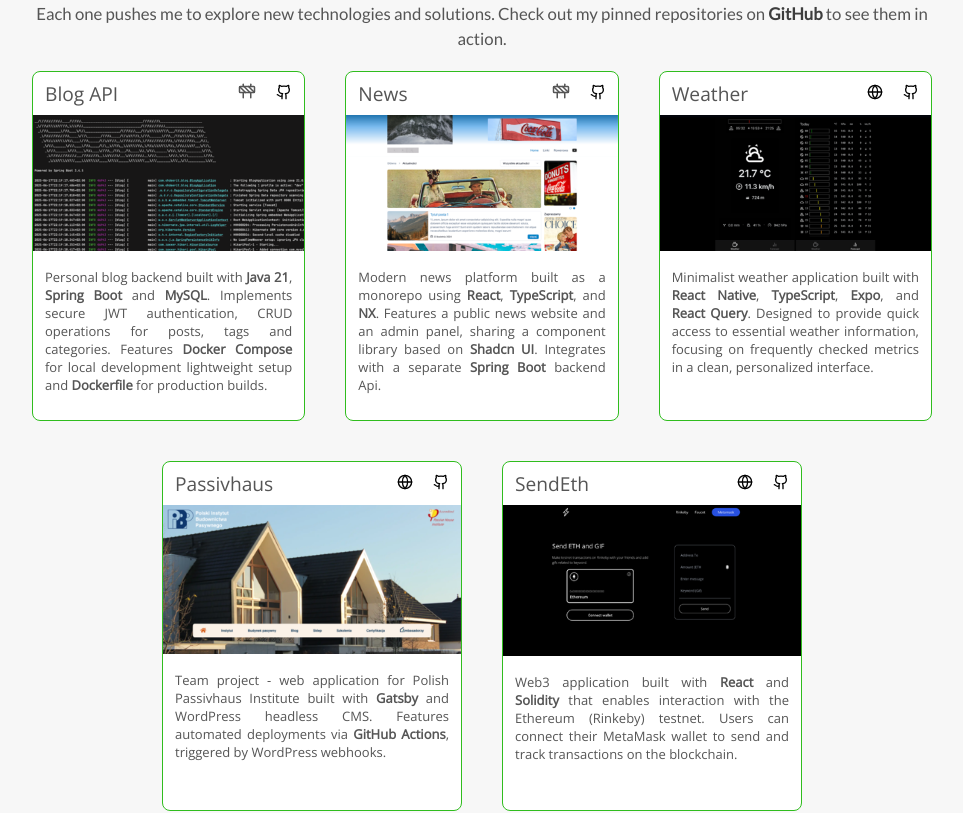
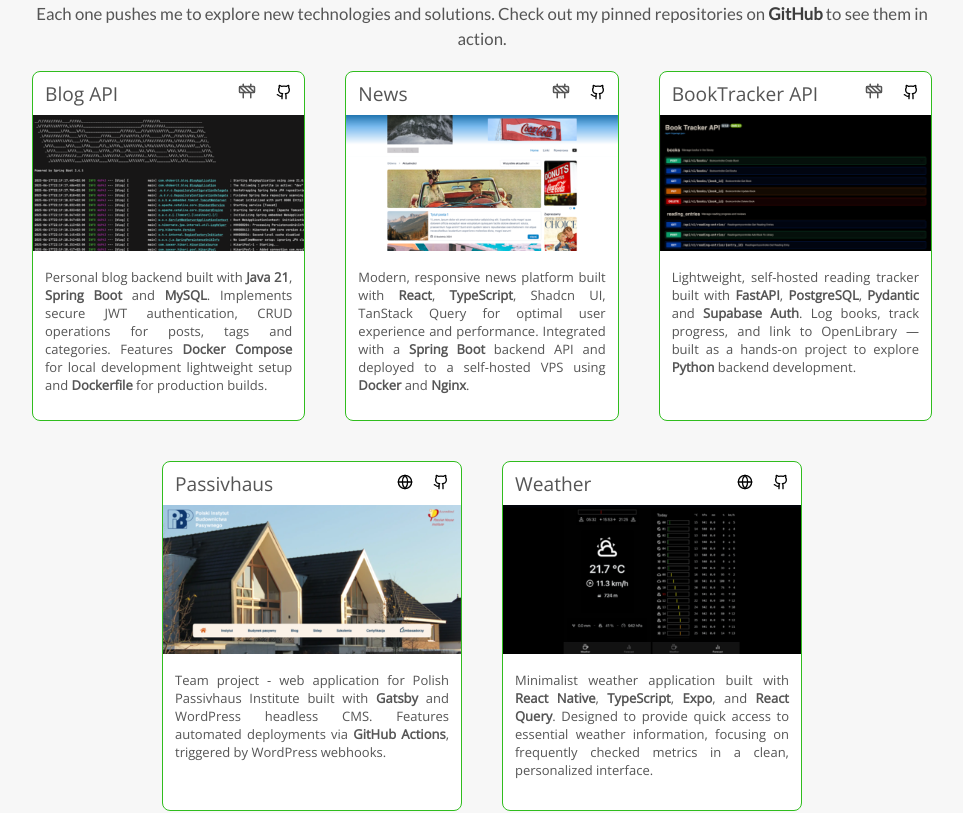
Before and after one commit to wszczawinski/wszczawinski.github.io, a SvelteKit app: page /software in a window 1280 px wide. Shown: the part 1328-2141 px from the top of the page, without its empty margins (158-1121 px from the left). Built offline with nearby package versions, Linux system fonts and the light colour scheme.

Commit message:
feat(projects): Add BookTracker API project to Projects section

```diff
--- a/src/routes/software/Projects.svelte
+++ b/src/routes/software/Projects.svelte
@@ -7,6 +7,7 @@
 	import sendEthImg from '$lib/images/projects/p_sendeth.png';
 	import passiveImg from '$lib/images/projects/p_passive.png';
 	import weatherImg from '$lib/images/projects/p_weather.png';
+	import booktrackerImg from '$lib/images/projects/p_booktracker-api.png';
 </script>
 
 <Section title="Recent Projects">
@@ -38,29 +39,30 @@
 			project={{
 				name: 'News',
 				img: newsImg,
-				linkCode: 'https://github.com/wszczawinski/FullstackNews'
+				linkCode: 'https://github.com/wszczawinski/News'
 			}}
 		>
 			<svelte:fragment>
-				Modern news platform built as a monorepo using <b>React</b>, <b>TypeScript</b>, and
-				<b>NX</b>. Features a public news website and an admin panel, sharing a component library
-				based on
-				<b>Shadcn UI</b>. Integrates with a separate <b>Spring Boot</b> backend Api.
+				Modern, responsive news platform built with <b>React</b>, <b>TypeScript</b>, Shadcn UI,
+				TanStack Query for optimal user experience and performance. Integrated with a
+				<b>Spring Boot</b>
+				backend API and deployed to a self-hosted VPS using <b>Docker</b> and <b>Nginx</b>.
 			</svelte:fragment>
 		</ProjectCard>
 
 		<ProjectCard
 			project={{
-				name: 'Weather',
-				img: weatherImg,
-				linkLive: 'https://weather-lite.vercel.app',
-				linkCode: 'https://github.com/wszczawinski/Weather'
+				name: 'BookTracker API',
+				img: booktrackerImg,
+				linkCode: 'https://github.com/wszczawinski/BookTrackerApi'
 			}}
 		>
 			<svelte:fragment>
-				Minimalist weather application built with <b>React Native</b>, <b>TypeScript</b>,
-				<b>Expo</b>, and <b>React Query</b>. Designed to provide quick access to essential weather
-				information, focusing on frequently checked metrics in a clean, personalized interface.
+				Lightweight, self-hosted reading tracker built with <b>FastAPI</b>, <b>PostgreSQL</b>,
+				<b>Pydantic</b>
+				and <b>Supabase Auth</b>. Log books, track progress, and link to OpenLibrary — built as a
+				hands-on project to explore
+				<b>Python</b> backend development.
 			</svelte:fragment>
 		</ProjectCard>
 
@@ -81,16 +83,16 @@
 
 		<ProjectCard
 			project={{
-				name: 'SendEth',
-				img: sendEthImg,
-				linkLive: 'https://ethandgif.onrender.com',
-				linkCode: 'https://github.com/wszczawinski/send-eth'
+				name: 'Weather',
+				img: weatherImg,
+				linkLive: 'https://weather-lite.vercel.app',
+				linkCode: 'https://github.com/wszczawinski/Weather'
 			}}
 		>
 			<svelte:fragment>
-				Web3 application built with <b>React</b> and <b>Solidity</b> that enables interaction with the
-				Ethereum (Rinkeby) testnet. Users can connect their MetaMask wallet to send and track transactions
-				on the blockchain.
+				Minimalist weather application built with <b>React Native</b>, <b>TypeScript</b>,
+				<b>Expo</b>, and <b>React Query</b>. Designed to provide quick access to essential weather
+				information, focusing on frequently checked metrics in a clean, personalized interface.
 			</svelte:fragment>
 		</ProjectCard>
 	</div>
```
Also changed, not shown: src/lib/images/projects/p_booktracker-api.png (added).
